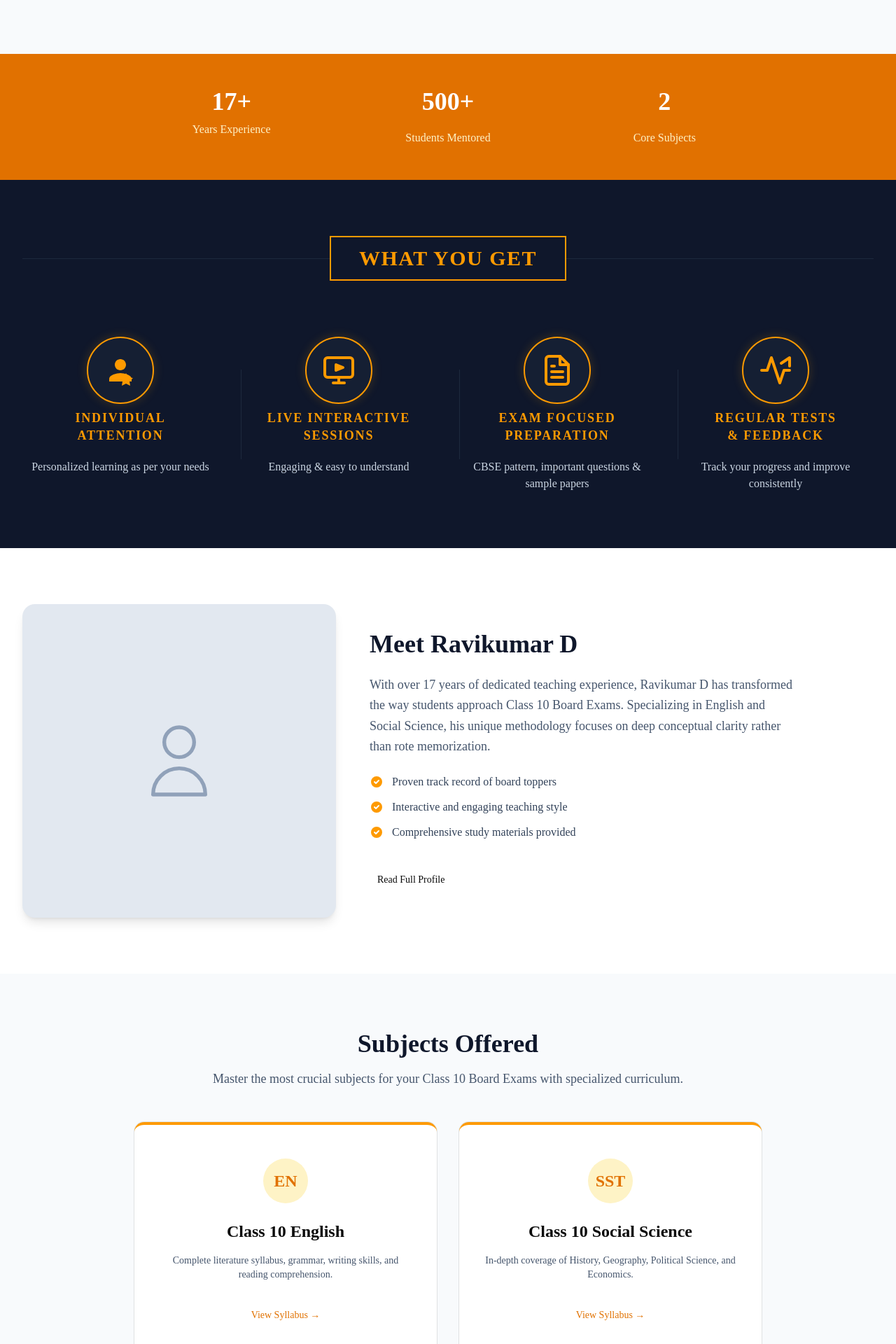
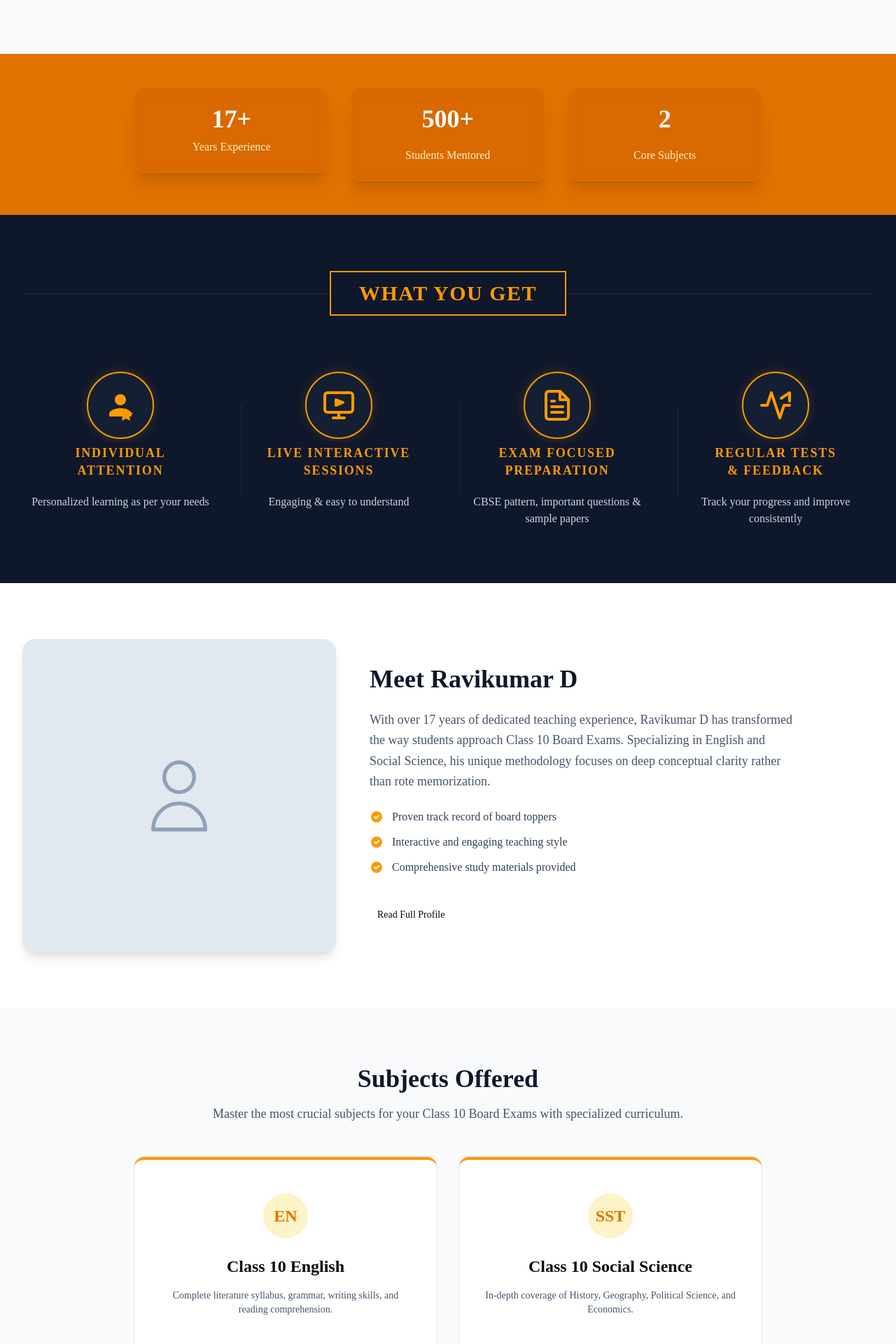
Before and after one commit to kundandr05/Ravikumar-lms, a Next.js app: page / in a window 1280 px wide. Shown: the part 580-2500 px from the top of the page at 70% size. Built offline with nearby package versions, Linux system fonts and the light colour scheme; no server answers; the database is empty.

Commit message:
feat: add 3D tilt effects to homepage cards

```diff
--- a/package.json
+++ b/package.json
@@ -20,6 +20,7 @@
     "nodemailer": "^8.0.11",
     "react": "19.2.4",
     "react-dom": "19.2.4",
+    "react-parallax-tilt": "^1.7.331",
     "recharts": "^3.8.1",
     "shadcn": "^4.10.0",
     "tailwind-merge": "^3.6.0",
--- a/src/app/(public)/page.tsx
+++ b/src/app/(public)/page.tsx
@@ -2,6 +2,7 @@ import Link from 'next/link';
 import { buttonVariants } from '@/components/ui/button';
 import { Card, CardContent } from '@/components/ui/card';
 import { TestimonialsCarousel } from '@/components/public/TestimonialsCarousel';
+import { TiltWrapper } from '@/components/ui/TiltWrapper';
 import { Metadata } from 'next';
 
 export const metadata: Metadata = {
@@ -33,18 +34,24 @@ export default function HomePage() {
       <section className="bg-amber-600 py-12">
         <div className="max-w-7xl mx-auto px-4 sm:px-6 lg:px-8">
           <div className="grid grid-cols-1 md:grid-cols-3 gap-8 text-center max-w-4xl mx-auto">
-            <div className="space-y-2">
+            <TiltWrapper>
+              <div className="space-y-2 p-6 rounded-xl border border-amber-500/20 bg-amber-700/20 shadow-xl backdrop-blur-sm">
                  <h2 className="text-4xl font-bold text-white">17+</h2>
                  <p className="text-amber-100 font-medium">Years Experience</p>
               </div>
-            <div className="space-y-5">
+            </TiltWrapper>
+            <TiltWrapper>
+              <div className="space-y-5 p-6 rounded-xl border border-amber-500/20 bg-amber-700/20 shadow-xl backdrop-blur-sm">
                  <h2 className="text-4xl font-bold text-white">500+</h2>
                  <p className="text-amber-100 font-medium">Students Mentored</p>
               </div>
-            <div className="space-y-5">
+            </TiltWrapper>
+            <TiltWrapper>
+              <div className="space-y-5 p-6 rounded-xl border border-amber-500/20 bg-amber-700/20 shadow-xl backdrop-blur-sm">
                  <h2 className="text-4xl font-bold text-white">2</h2>
                  <p className="text-amber-100 font-medium">Core Subjects</p>
               </div>
+            </TiltWrapper>
           </div>
         </div>
       </section>
@@ -151,7 +158,8 @@ export default function HomePage() {
           </div>
 
           <div className="grid md:grid-cols-2 gap-8 max-w-4xl mx-auto">
-            <Card className="hover:shadow-lg transition-shadow border-t-4 border-t-amber-500">
+            <TiltWrapper>
+              <Card className="hover:shadow-lg transition-shadow border-t-4 border-t-amber-500 h-full">
                 <CardContent className="p-8 space-y-4 text-center">
                   <div className="w-16 h-16 bg-amber-100 rounded-full flex items-center justify-center mx-auto mb-6">
                     <span className="text-2xl font-bold text-amber-600">EN</span>
@@ -161,8 +169,10 @@ export default function HomePage() {
                   <Link href="/courses" className={buttonVariants({ variant: "ghost", className: "text-amber-600 hover:text-amber-700 mt-4" })}>View Syllabus &rarr;</Link>
                 </CardContent>
               </Card>
+            </TiltWrapper>
 
-            <Card className="hover:shadow-lg transition-shadow border-t-4 border-t-amber-500">
+            <TiltWrapper>
+              <Card className="hover:shadow-lg transition-shadow border-t-4 border-t-amber-500 h-full">
                 <CardContent className="p-8 space-y-4 text-center">
                   <div className="w-16 h-16 bg-amber-100 rounded-full flex items-center justify-center mx-auto mb-6">
                     <span className="text-2xl font-bold text-amber-600">SST</span>
@@ -172,6 +182,7 @@ export default function HomePage() {
                   <Link href="/courses" className={buttonVariants({ variant: "ghost", className: "text-amber-600 hover:text-amber-700 mt-4" })}>View Syllabus &rarr;</Link>
                 </CardContent>
               </Card>
+            </TiltWrapper>
           </div>
         </div>
       </section>
--- /dev/null
+++ b/src/components/ui/TiltWrapper.tsx
@@ -0,0 +1,22 @@
+'use client';
+
+import React from 'react';
+import Tilt from 'react-parallax-tilt';
+
+export function TiltWrapper({ children, className }: { children: React.ReactNode, className?: string }) {
+  return (
+    <Tilt
+      className={className}
+      perspective={1000}
+      glareEnable={true}
+      glareMaxOpacity={0.25}
+      glarePosition="all"
+      scale={1.05}
+      transitionSpeed={400}
+      tiltMaxAngleX={10}
+      tiltMaxAngleY={10}
+    >
+      {children}
+    </Tilt>
+  );
+}
```
Also changed, not shown: 1 other file (tests, documents, lock files or other folders). Lines whose indentation alone changed are shown as unchanged.
